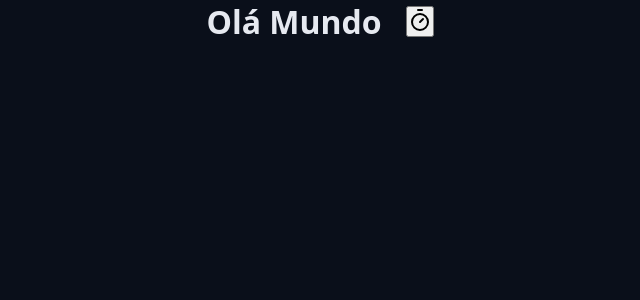
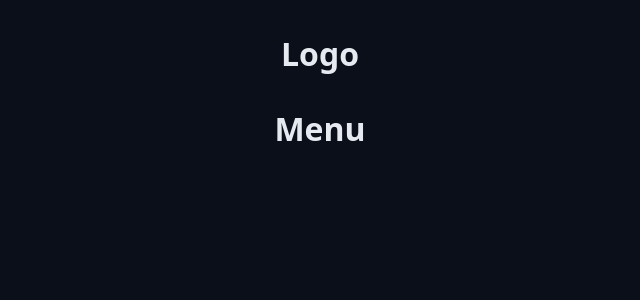
Before and after one commit to igorllee/chronos-pomodoro, a React (Vite) app: page / in a window 1280 px wide. Shown: the top 300 px of the page, without its empty margins (320-960 px from the left). Built offline with nearby package versions, Linux system fonts and the light colour scheme.

Commit message:
Container component

```diff
--- a/src/App.tsx
+++ b/src/App.tsx
@@ -2,16 +2,19 @@
 
 import './styles/theme.css';
 import './styles/global.css';
-import { TimerIcon } from 'lucide-react';
+import { Container } from './components/Container';
+// import { TimerIcon } from 'lucide-react';
 
 function App() {
   return (
-    <Heading>
-      Olá Mundo
-      <button>
-        <TimerIcon />
-      </button>
-    </Heading>
+    <>
+      <Container>
+        <Heading>Logo</Heading>
+      </Container>
+      <Container>
+        <Heading>Menu</Heading>
+      </Container>
+    </>
   );
 }
 
--- /dev/null
+++ b/src/components/Container/index.tsx
@@ -0,0 +1,12 @@
+import styles from './styles.module.css';
+
+type ContainerProps = {
+  children: React.ReactNode;
+};
+export function Container({ children }: ContainerProps) {
+  return (
+    <div className={styles.container}>
+      <div className={styles.content}>{children}</div>
+    </div>
+  );
+}
--- /dev/null
+++ b/src/components/Container/styles.module.css
@@ -0,0 +1,8 @@
+.container {
+  max-width: 98rem;
+  margin: 0 auto;
+}
+
+.content {
+  margin: 3.2rem;
+}
--- a/src/components/Heading.tsx
+++ b/src/components/Heading/index.tsx
@@ -1,4 +1,4 @@
-import styles from './Heading.module.css';
+import styles from './styles.module.css';
 
 type HeadingProps = {
   children: React.ReactNode;
```
Also changed, not shown: src/components/Heading/styles.module.css (renamed from src/components/Heading.module.css).
